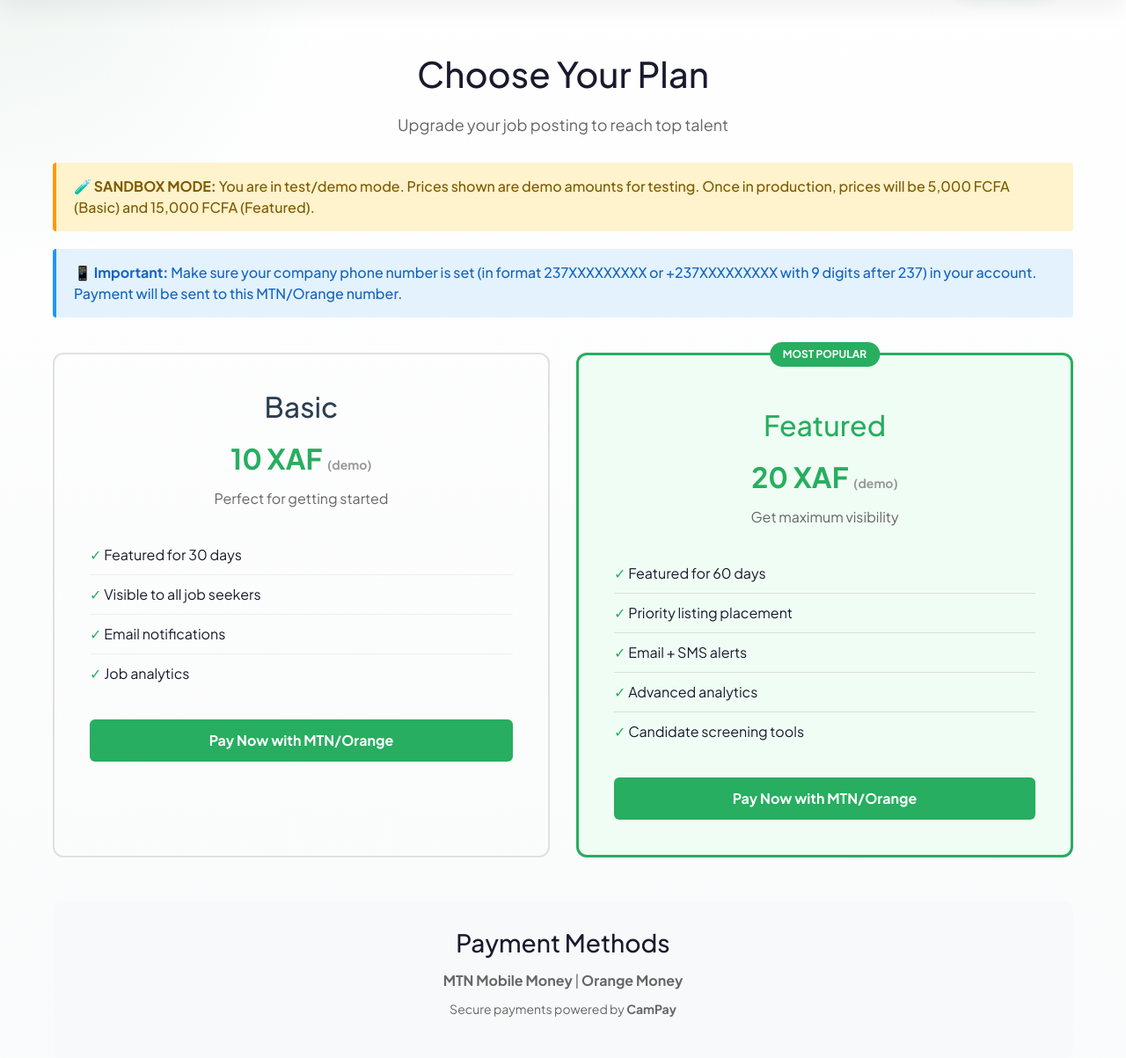
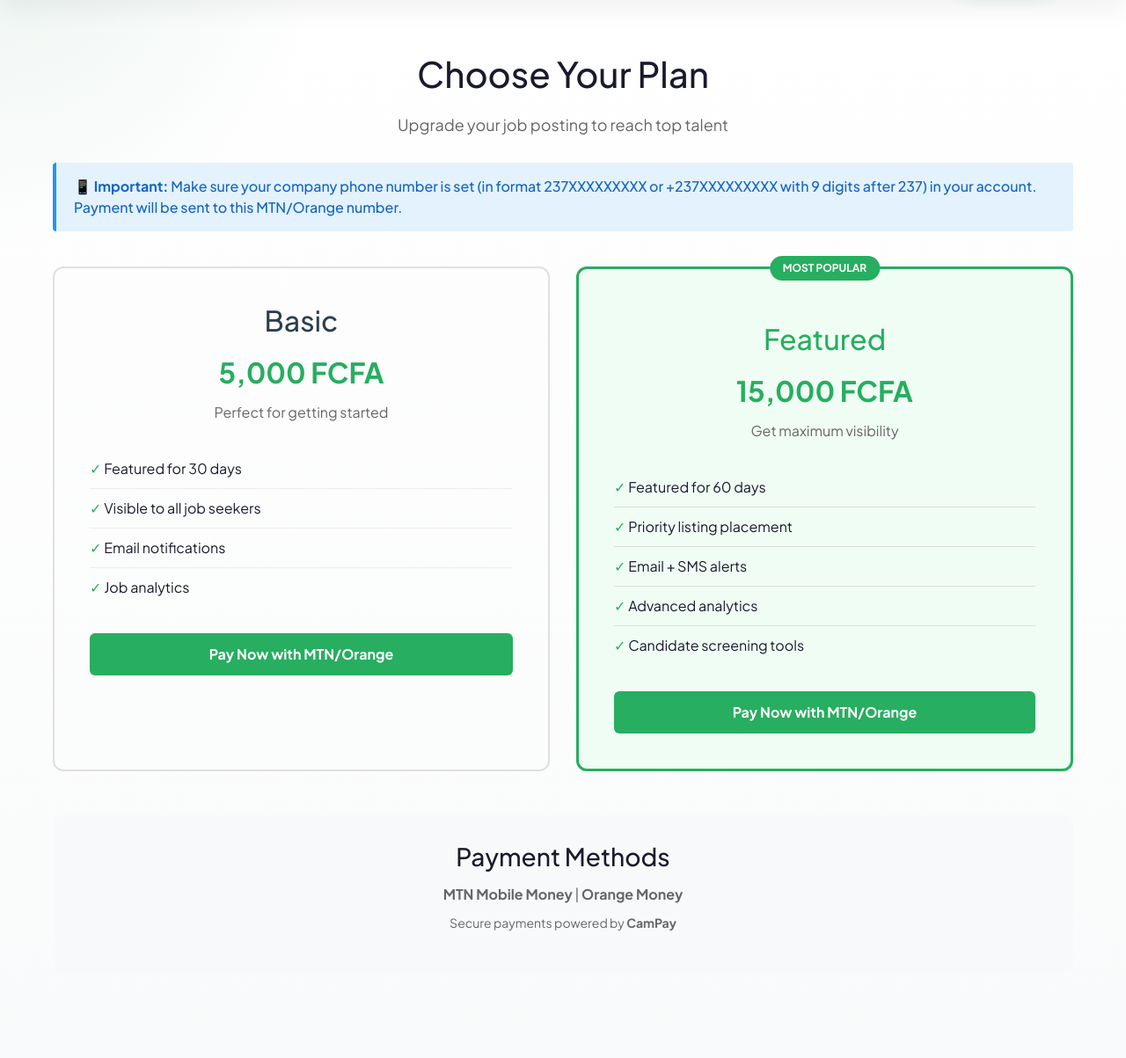
Before and after one commit to Chipser-Paul/cameroon-tech-jobs, a Django app: page /payments/pricing/ in a window 1280 px wide. Shown: the part 85-1288 px from the top of the page at 88% size. Run offline with Django 5.2, Linux system fonts and the light colour scheme; parts of the project's set-up code (start-up, migrations or seed data) failed here and were passed over; some libraries are stand-ins or nearby versions.

Commit message:
Restore production payment amounts: 5000 FCFA (Basic) and 15000 FCFA (Featured)

```diff
--- a/payments/views.py
+++ b/payments/views.py
@@ -65,19 +65,9 @@ def initiate_payment(request, job_id):
         return redirect('company_edit_profile')
 
     # Determine amount based on tier
-    # For sandbox/demo: CamPay demo system has max 25 XAF limit
-    # For production: Use real amounts
-    campay_base_url = settings.CAMPAY_BASE_URL
-    is_sandbox = 'demo.campay.net' in campay_base_url
-
-    if is_sandbox:
-        # Demo amounts (under 25 XAF max for sandbox)
-        amount = 10 if tier == 'basic' else 20
-        logger.info(f'Using sandbox demo amounts: {amount} XAF (sandbox mode)')
-    else:
-        # Production amounts
-        amount = 5000 if tier == 'basic' else 15000
-        logger.info(f'Using production amounts: {amount} XAF (production mode)')
+    # Using production amounts
+    amount = 5000 if tier == 'basic' else 15000
+    logger.info(f'Payment amount: {amount} XAF for tier: {tier}')
 
     # Get CamPay credentials
     campay_username = settings.CAMPAY_USERNAME
@@ -393,21 +383,8 @@ def payment_failure(request):
 
 def pricing(request):
     """Display pricing page with tier options"""
-    campay_base_url = settings.CAMPAY_BASE_URL
-    is_sandbox = 'demo.campay.net' in campay_base_url
-
-    if is_sandbox:
-        # Demo mode pricing (under 25 XAF max for sandbox)
-        basic_price = 10
-        featured_price = 20
-    else:
-        # Production pricing
-        basic_price = 5000
-        featured_price = 15000
-
     context = {
-        'is_sandbox': is_sandbox,
-        'basic_price': basic_price,
-        'featured_price': featured_price,
+        'basic_price': 5000,
+        'featured_price': 15000,
     }
     return render(request, 'payments/pricing.html', context)
--- a/templates/payments/pricing.html
+++ b/templates/payments/pricing.html
@@ -8,15 +8,6 @@
     <p style="text-align: center; color: #666; margin-bottom: 30px; font-size: 18px;">
         Upgrade your job posting to reach top talent
     </p>
-
-    {% if is_sandbox %}
-    <!-- Sandbox Notice -->
-    <div style="background-color: #fff3cd; border-left: 4px solid #ff9800; padding: 15px 20px; margin-bottom: 20px; border-radius: 4px;">
-        <p style="margin: 0; color: #7f5a00; font-weight: 500;">
-            🧪 <strong>SANDBOX MODE:</strong> You are in test/demo mode. Prices shown are demo amounts for testing. Once in production, prices will be 5,000 FCFA (Basic) and 15,000 FCFA (Featured).
-        </p>
-    </div>
-    {% endif %}
 
     <!-- Important Note -->
     <div style="background-color: #e3f2fd; border-left: 4px solid #2196F3; padding: 15px 20px; margin-bottom: 40px; border-radius: 4px;">
@@ -30,11 +21,7 @@
         <div style="border: 2px solid #e0e0e0; border-radius: 12px; padding: 40px; text-align: center; transition: all 0.3s;">
             <h2 style="color: #2c3e50; margin-bottom: 15px;">Basic</h2>
             <p style="font-size: 32px; color: #27ae60; font-weight: bold; margin-bottom: 10px;">
-                {% if is_sandbox %}
-                    {{ basic_price }} XAF <span style="font-size: 14px; color: #999;">(demo)</span>
-                {% else %}
-                    {{ basic_price | floatformat:0 }} FCFA
-                {% endif %}
+                5,000 FCFA
             </p>
             <p style="color: #666; margin-bottom: 30px;">Perfect for getting started</p>
 
@@ -69,11 +56,7 @@
 
             <h2 style="color: #27ae60; margin-bottom: 15px; margin-top: 20px;">Featured</h2>
             <p style="font-size: 32px; color: #27ae60; font-weight: bold; margin-bottom: 10px;">
-                {% if is_sandbox %}
-                    {{ featured_price }} XAF <span style="font-size: 14px; color: #999;">(demo)</span>
-                {% else %}
-                    {{ featured_price | floatformat:0 }} FCFA
-                {% endif %}
+                15,000 FCFA
             </p>
             <p style="color: #666; margin-bottom: 30px;">Get maximum visibility</p>
 
```
